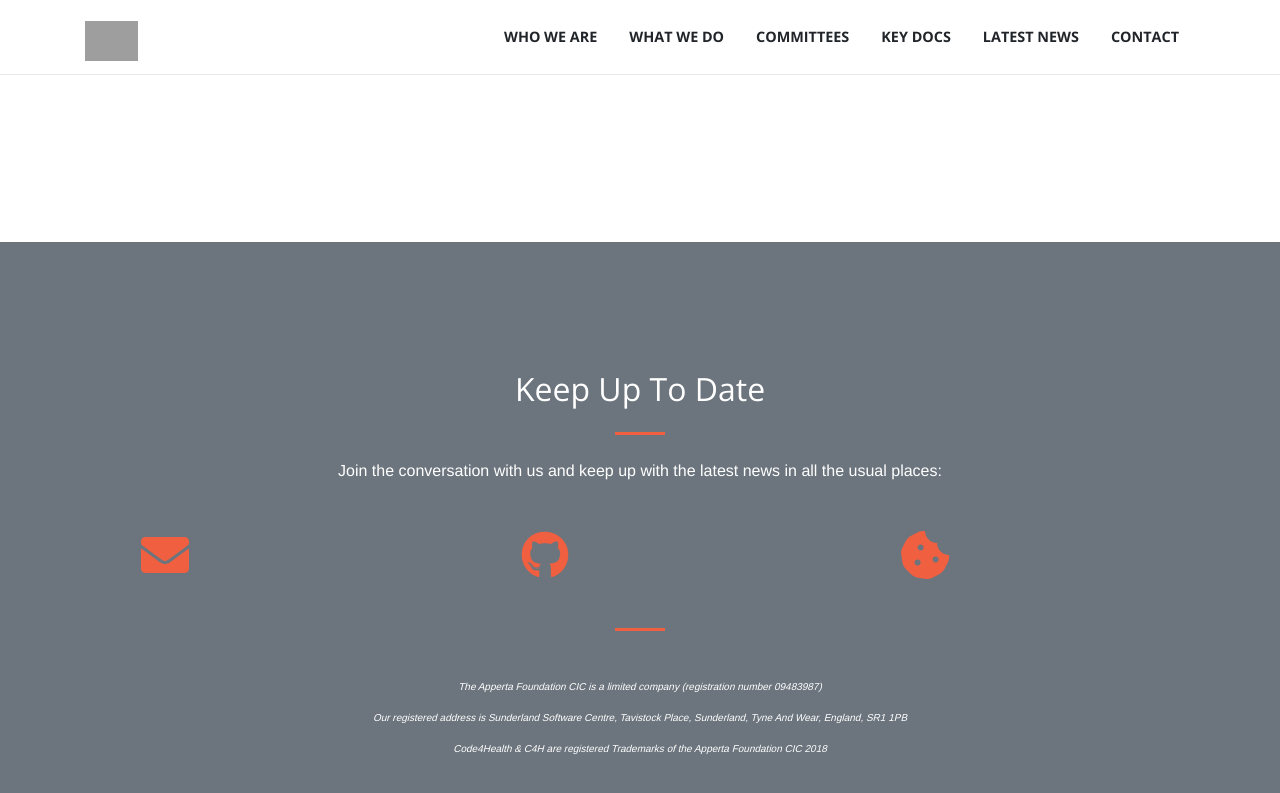
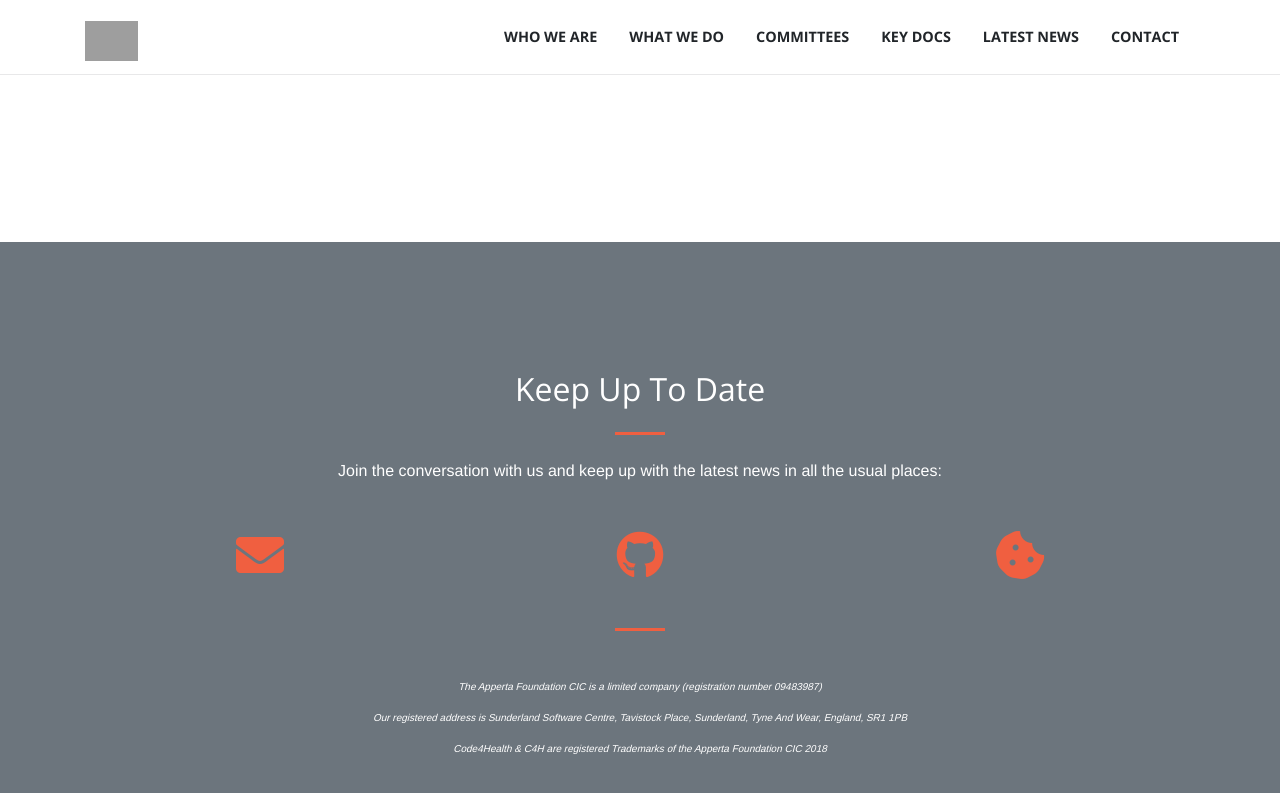
Before and after one commit to AppertaFoundation/apperta.org, a Jekyll site: the page built from _pages/openplatforms.md, in a window 1280 px wide and 900 px high, scrolled down 1051 px. Shown: the top 793 px of the window. Built offline with Jekyll 4.4.1, drawn with Linux system fonts in a browser that asks for light colours; nearby versions of some CDN libraries; some web fonts are replaced; grey boxes are pictures that could not be loaded.

Commit message:
update/style

```diff
--- a/_includes/footer.html
+++ b/_includes/footer.html
@@ -10,13 +10,13 @@
               </div>
 
               <div class="row">
-                <div class="col-md-2 mr-auto text-center">
+                <div class="col-md-4 mr-auto text-center">
                    <a href="mailto:info@apperta.org" target="_blank" ><i class="fas fa-envelope fa-3x sr-contact"></i></a>
                 </div>
-                <div class="col-md-2 mr-auto text-center">
+                <div class="col-md-4 mr-auto text-center">
                     <a href="https://github.com/appertafoundation" target="_blank" > <i class="fab fa-github fa-3x sr-contact"></i></a>
                 </div>
-                <div class="col-md-2 mr-auto text-center">
+                <div class="col-md-4 mr-auto text-center">
                     <a href="privacy"><i class="fas fa-cookie-bite fa-3x sr-contact"></i></a>
                 </div>
 
--- a/_includes/page-footer.html
+++ b/_includes/page-footer.html
@@ -10,14 +10,13 @@
               </div>
 
               <div class="row">
-                <div class="col-md-2 mr-auto text-center">
+                <div class="col-md-4 mr-auto text-center">
                    <a href="mailto:info@apperta.org" target="_blank" ><i class="fas fa-envelope fa-3x sr-contact"></i></a>
-
                 </div>
-                <div class="col-md-2 mr-auto text-center">
+                <div class="col-md-4 mr-auto text-center">
                     <a href="https://github.com/appertafoundation" target="_blank" > <i class="fab fa-github fa-3x sr-contact"></i></a>
                 </div>
-                <div class="col-md-2 mr-auto text-center">
+                <div class="col-md-4 mr-auto text-center">
                     <a href="/privacy"><i class="fas fa-cookie-bite fa-3x sr-contact"></i></a>
                 </div>
 
```
